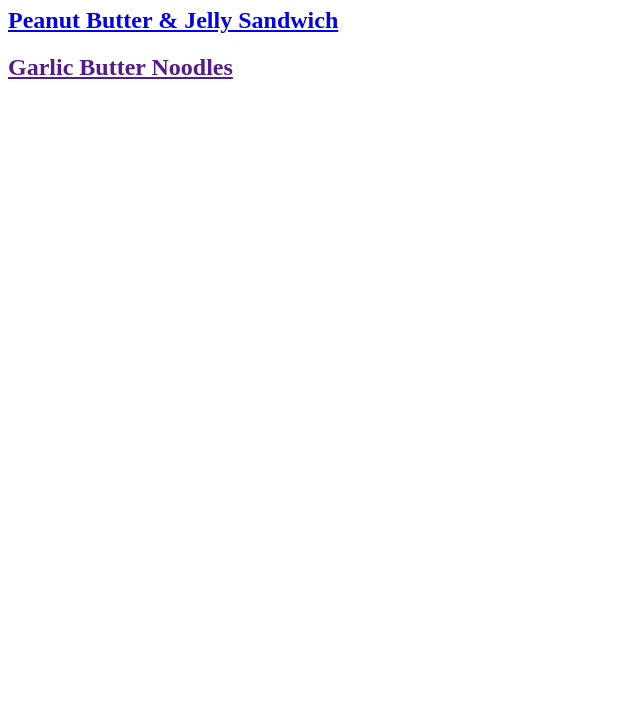
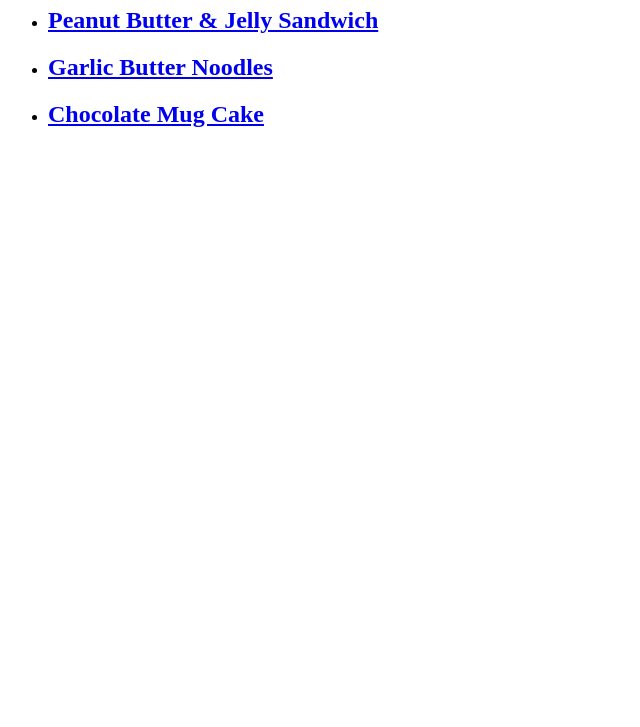
Before and after one commit to AbbeyRoadUSA/odin_recipes, a plain HTML site: page index.html in a window 1280 px wide. Shown: the part 73-800 px from the top of the page, without its empty margins (0-640 px from the left). Drawn offline with Linux system fonts and the light colour scheme.

Commit message:
Add recipe links to main page. Create and link CSS stylesheet

```diff
--- a/index.html
+++ b/index.html
@@ -6,12 +6,22 @@
     <meta http-equiv="X-UA-Compatible" content="IE=edge">
     <meta name="viewport" content="width=device-width, initial-scale=1.0">
     <title>Odin's Recipes</title>
+    <link rel="stylesheet" href="stylesheet.css">
 </head>
 
 <body>
     <h1>Odin Recipes</h1>
-    <h2><a href="./recipes/pbj.html">Peanut Butter & Jelly Sandwich</a></h2>
-    <h2><a href="">Garlic Butter Noodles</a></h2>
+    <ul>
+        <li>
+            <h2><a href="./recipes/pbj.html">Peanut Butter & Jelly Sandwich</a></h2>
+        </li>
+        <li>
+            <h2><a href="./recipes/pasta.html">Garlic Butter Noodles</a></h2>
+        </li>
+        <li>
+            <h2><a href="./recipes/chocolate.html">Chocolate Mug Cake</a></h2>
+        </li>
+    </ul>
 </body>
 
 </html>
```
Also changed, not shown: stylesheet.css (added).
